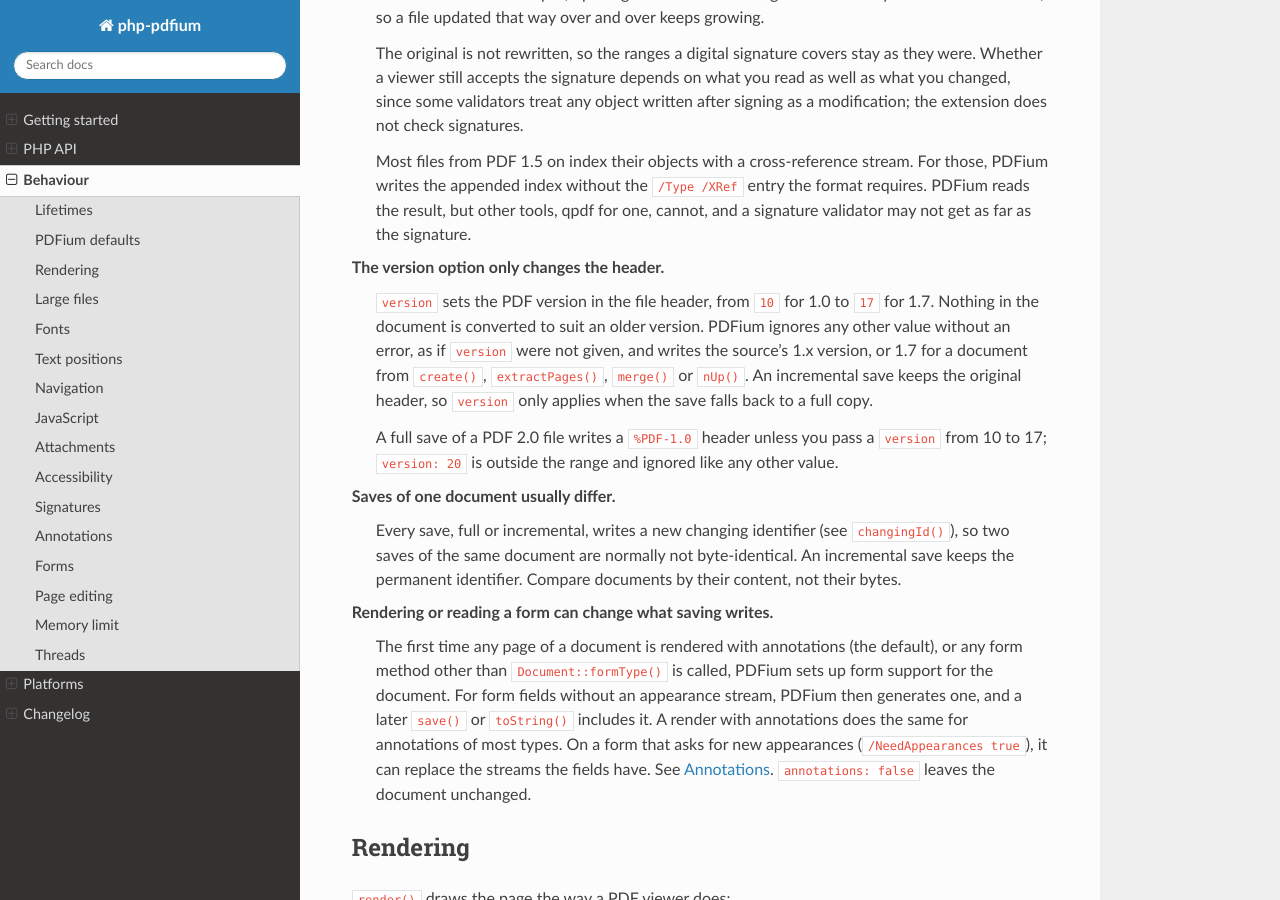
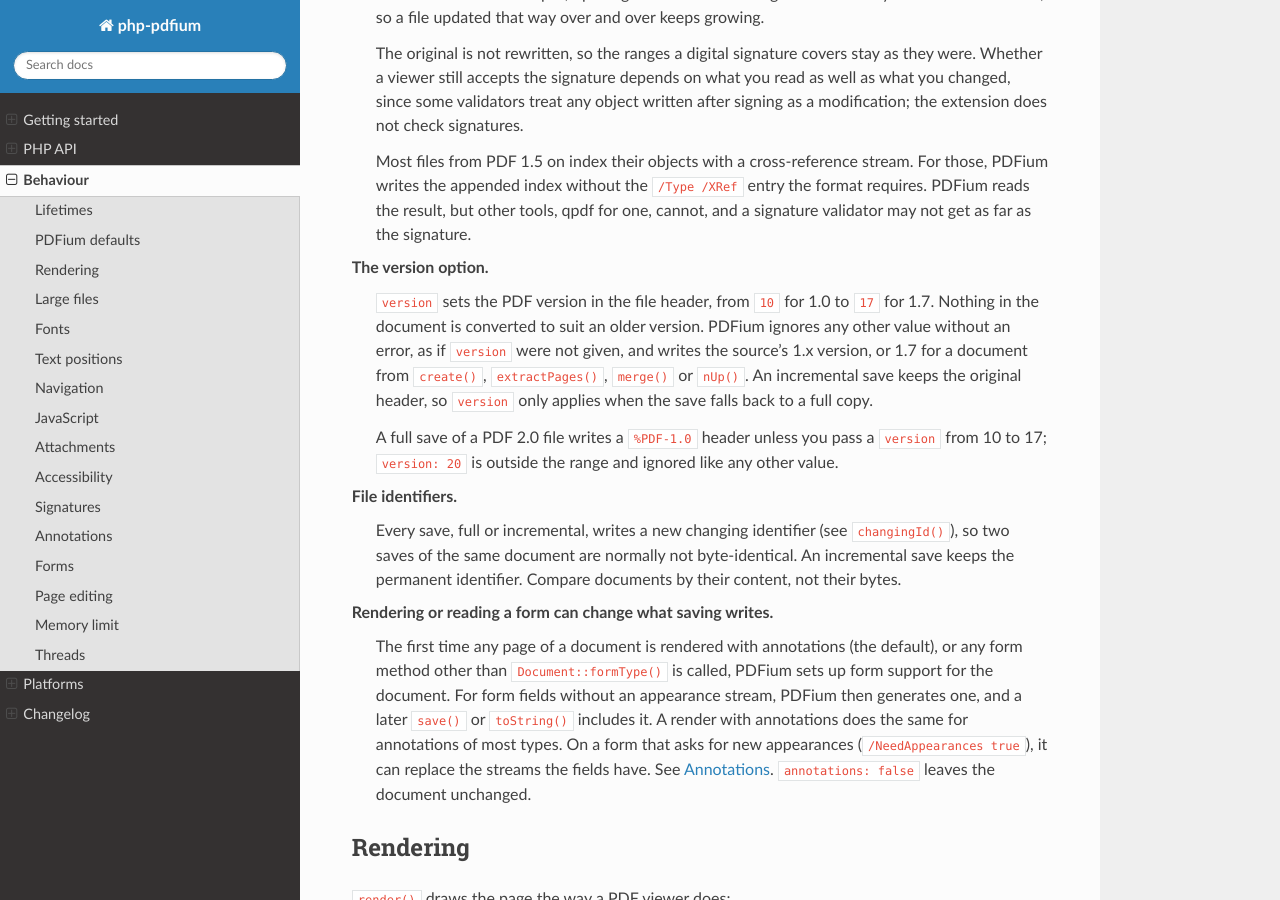
Before and after one commit to chaikivskyi/php-pdfium, a Sphinx documentation site: the page built from docs/behaviour.rst, in a window 1280 px wide and 900 px high, scrolled down 2438 px. Built offline with Sphinx 7.4.7 and the Read the Docs theme 3.1.0, drawn with Linux system fonts in a browser that asks for light colours; cross-references to code outside the pages are shown as plain code.

Commit message:
docs: name the version option and file identifier sections by their topics

```diff
--- a/docs/behaviour.rst
+++ b/docs/behaviour.rst
@@ -121,7 +121,7 @@ split, merged, copied from with ``insertPages()`` or laid out with ``nUp()``; se
    result, but other tools, qpdf for one, cannot, and a signature validator may not get as far as
    the signature.
 
-**The version option only changes the header.**
+**The version option.**
    ``version`` sets the PDF version in the file header, from ``10`` for 1.0 to ``17`` for 1.7.
    Nothing in the document is converted to suit an older version. PDFium ignores any other value
    without an error, as if ``version`` were not given, and writes the source's 1.x version, or 1.7
@@ -132,7 +132,7 @@ split, merged, copied from with ``insertPages()`` or laid out with ``nUp()``; se
    A full save of a PDF 2.0 file writes a ``%PDF-1.0`` header unless you pass a ``version`` from 10
    to 17; ``version: 20`` is outside the range and ignored like any other value.
 
-**Saves of one document usually differ.**
+**File identifiers.**
    Every save, full or incremental, writes a new changing identifier (see ``changingId()``), so two
    saves of the same document are normally not byte-identical. An incremental save keeps the
    permanent identifier. Compare documents by their content, not their bytes.
```
